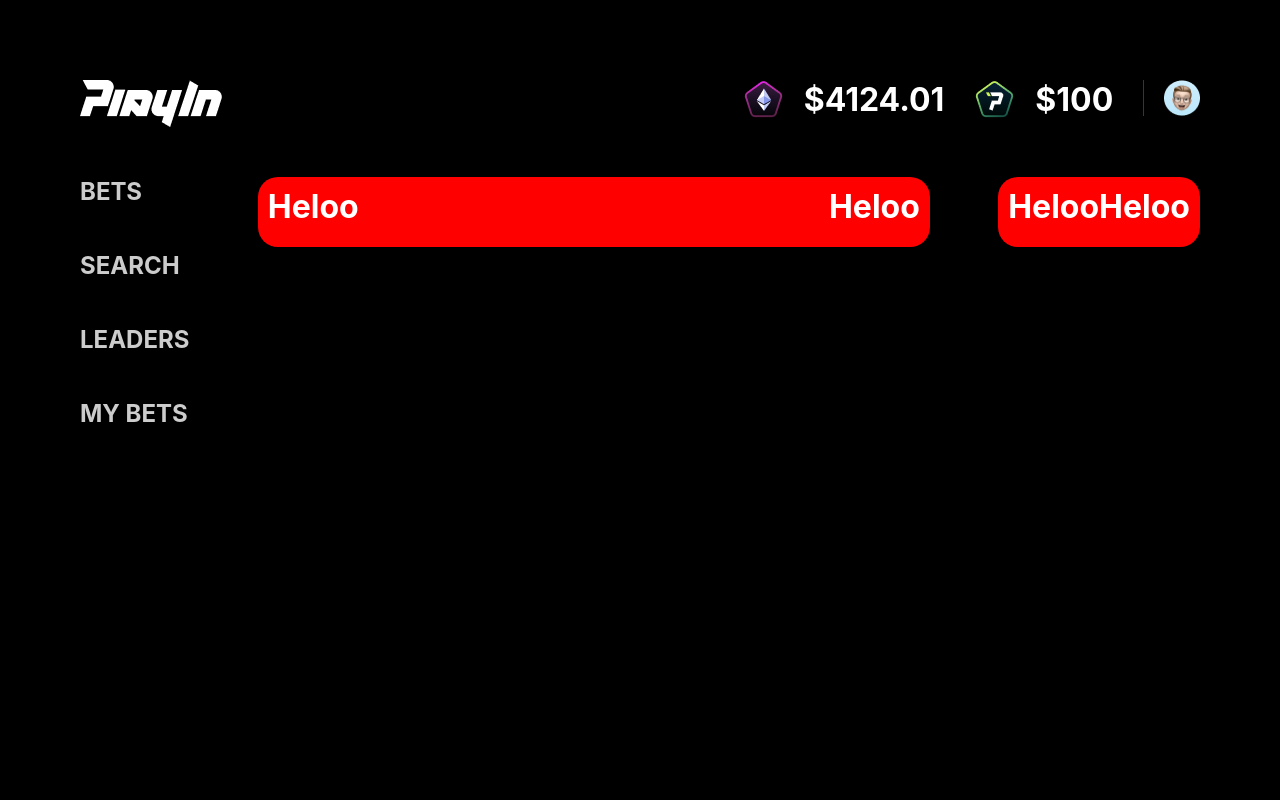
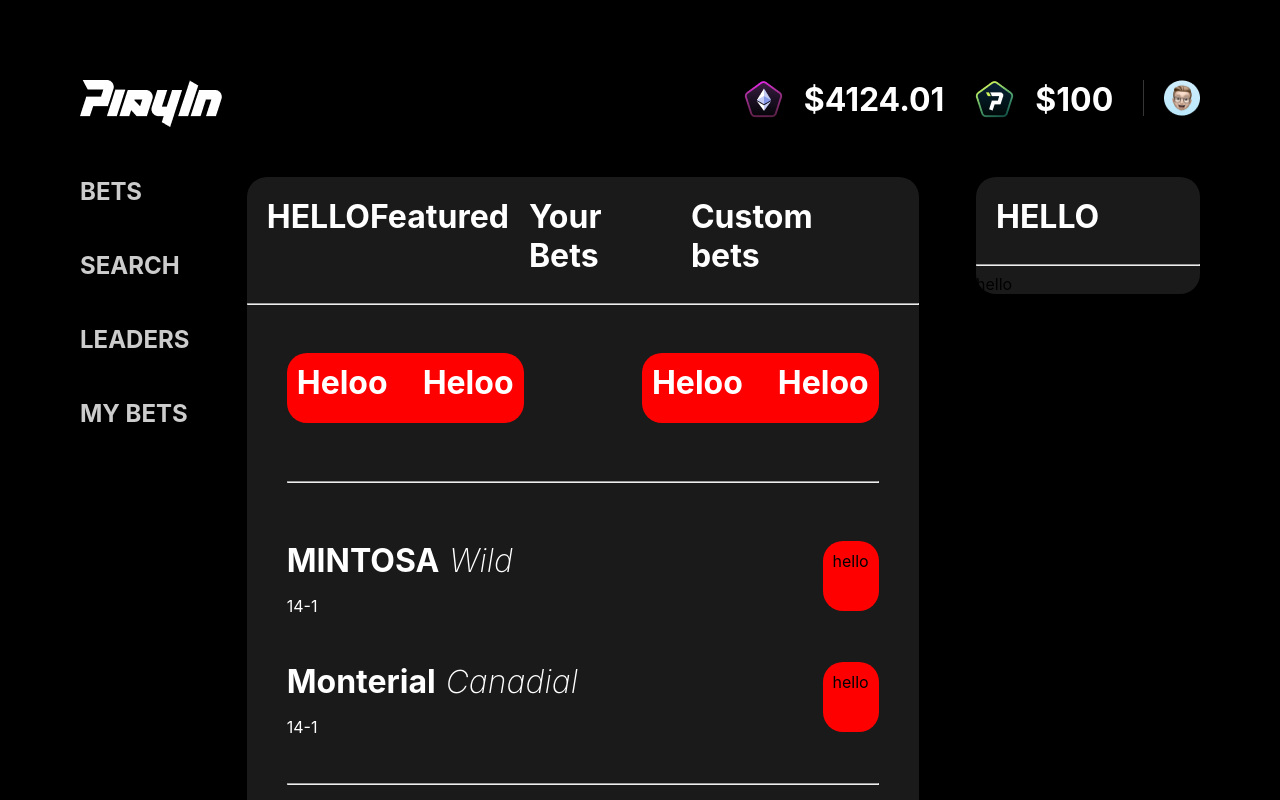
Before and after one commit to Huraira-authornate/playinbet, a Next.js app: page / in a window 1280 px wide. Shown: the top 800 px of the page. Built offline with nearby package versions, Linux system fonts and the light colour scheme.

Commit message:
add home page

```diff
--- a/components/Box.js
+++ b/components/Box.js
@@ -3,21 +3,40 @@ import { Wrapper } from './Styles';
 import { H1 } from './TypoGraphy';
 
 const BoxWrapper = styled.div`
-  width: 50%;
-  background-color: red;
+  width: ${(props) => (props.width ? props.width : 'auto')};
+  height: ${(props) => (props.height ? props.height : 'auto')};
+  background: #1b1a1a;
   border-radius: 20px;
 `;
 
-const Boxtitle = styled.div``;
-const Boxmenu = styled.div``;
+const Boxtitle = styled.div`
+  padding: 20px;
+  display: flex;
+  justify-content: space-between;
+`;
+const Boxmenu = styled.div`
+  display: flex;
+  justify-content: space-between;
+`;
 
-export function Box({ children, title, menu }) {
+export function Box({ children, title, menu, width, height }) {
   return (
-    <BoxWrapper>
+    <BoxWrapper width={width} height={height}>
       <Boxtitle>
-        {title}
-        {menu && <Boxmenu>{}</Boxmenu>}
+        <H1 capatilazie>{title}</H1>
+        {menu && (
+          <Boxmenu>
+            {menu.map((item, index) => {
+              return (
+                <H1 style={{ marginRight: '20px' }} key={index}>
+                  {item.text}
+                </H1>
+              );
+            })}
+          </Boxmenu>
+        )}
       </Boxtitle>
+      <hr />
       {children}
     </BoxWrapper>
   );
--- a/components/Styles.js
+++ b/components/Styles.js
@@ -6,3 +6,10 @@ export const MainHome = styled.div`
   display: flex;
   justify-content: space-between;
 `;
+export const BoxHome = styled.div`
+  display: flex;
+  justify-content: space-between;
+`;
+export const BoxHomeWrapper = styled.div`
+  padding: 40px;
+`;
--- a/components/TypoGraphy.js
+++ b/components/TypoGraphy.js
@@ -17,3 +17,6 @@ export const H1 = styled.h1`
       line-height: 29px;
     `}
 `;
+export const P = styled.p`
+  color: white;
+`;
--- a/pages/index.js
+++ b/pages/index.js
@@ -1,14 +1,47 @@
 import Head from 'next/head';
 import Image from 'next/image';
-import { Container, Row, Col } from '../components/Layout';
-import { MainHome, Wrapper } from '../components/Styles';
+import { Container } from '../components/Layout';
+import { Row, Col } from 'react-bootstrap';
+import {
+  BoxHome,
+  BoxHomeWrapper,
+  MainHome,
+  Wrapper,
+} from '../components/Styles';
 import { Navbar } from '../components/Navbar';
 import styles from '../styles/Home.module.css';
 import { Sidebar } from '../components/Sidebar';
 import Spacer from '../components/Spacer';
 import { Box } from '../components/Box';
 import { InputBox } from '../components/InputBox';
-import { H1 } from '../components/TypoGraphy';
+import { H1, P } from '../components/TypoGraphy';
+const menu = [
+  { text: 'Featured' },
+  {
+    text: 'Your Bets',
+  },
+  {
+    text: 'Custom bets',
+  },
+];
+const teams = [
+  {
+    winer: 'MINTOSA',
+    tm: 'Wild',
+    score: '14-1',
+    looser: 'Monterial',
+    tm2: 'Canadial',
+    score2: '14-1',
+  },
+  {
+    winer: 'MINTOSA',
+    tm: 'Wild',
+    score: '14-1',
+    looser: 'Monterial',
+    tm2: 'Canadial',
+    score2: '14-1',
+  },
+];
 
 export default function Home() {
   return (
@@ -18,15 +51,77 @@ export default function Home() {
         <Spacer />
         <MainHome>
           <Sidebar />
-          {/* <Box title='hello'>hello </Box> */}
-          <InputBox width='60%'>
+          <Box width={'60%'} title='hello' menu={menu}>
+            <BoxHomeWrapper>
+              <BoxHome>
+                <InputBox width='40%'>
+                  <H1>Heloo</H1>
+                  <H1>Heloo</H1>
+                </InputBox>
+                <InputBox width='40%'>
+                  <H1>Heloo</H1>
+                  <H1>Heloo</H1>
+                </InputBox>
+              </BoxHome>
+              <Spacer />
+              <hr />
+              {teams.map((item, index) => {
+                return (
+                  <div key={index}>
+                    <Spacer />
+                    <MainHome style={{ marginBottom: '30px' }}>
+                      <div>
+                        <H1>
+                          {item.winer}
+                          <span
+                            style={{
+                              marginLeft: '10px',
+                              fontStyle: 'italic',
+                              fontWeight: '200',
+                            }}
+                          >
+                            {item.tm}
+                          </span>
+                        </H1>
+                        <P>{item.score}</P>
+                      </div>
+                      <InputBox>hello</InputBox>
+                    </MainHome>
+                    <MainHome style={{ marginBottom: '30px' }}>
+                      <div>
+                        <H1>
+                          {item.looser}
+                          <span
+                            style={{
+                              marginLeft: '10px',
+                              fontStyle: 'italic',
+                              fontWeight: '200',
+                            }}
+                          >
+                            {item.tm2}
+                          </span>
+                        </H1>
+                        <P>{item.score2}</P>
+                      </div>
+                      <InputBox>hello</InputBox>
+                    </MainHome>
+                    <hr />
+                  </div>
+                );
+              })}
+            </BoxHomeWrapper>
+          </Box>
+          <Box width={'20%'} height={'100%'} title='hello'>
+            hello{' '}
+          </Box>
+          {/* <InputBox width='60%'>
             <H1>Heloo</H1>
             <H1>Heloo</H1>
           </InputBox>
           <InputBox>
             <H1>Heloo</H1>
             <H1>Heloo</H1>
-          </InputBox>
+          </InputBox> */}
         </MainHome>
       </Container>
     </Wrapper>
```
